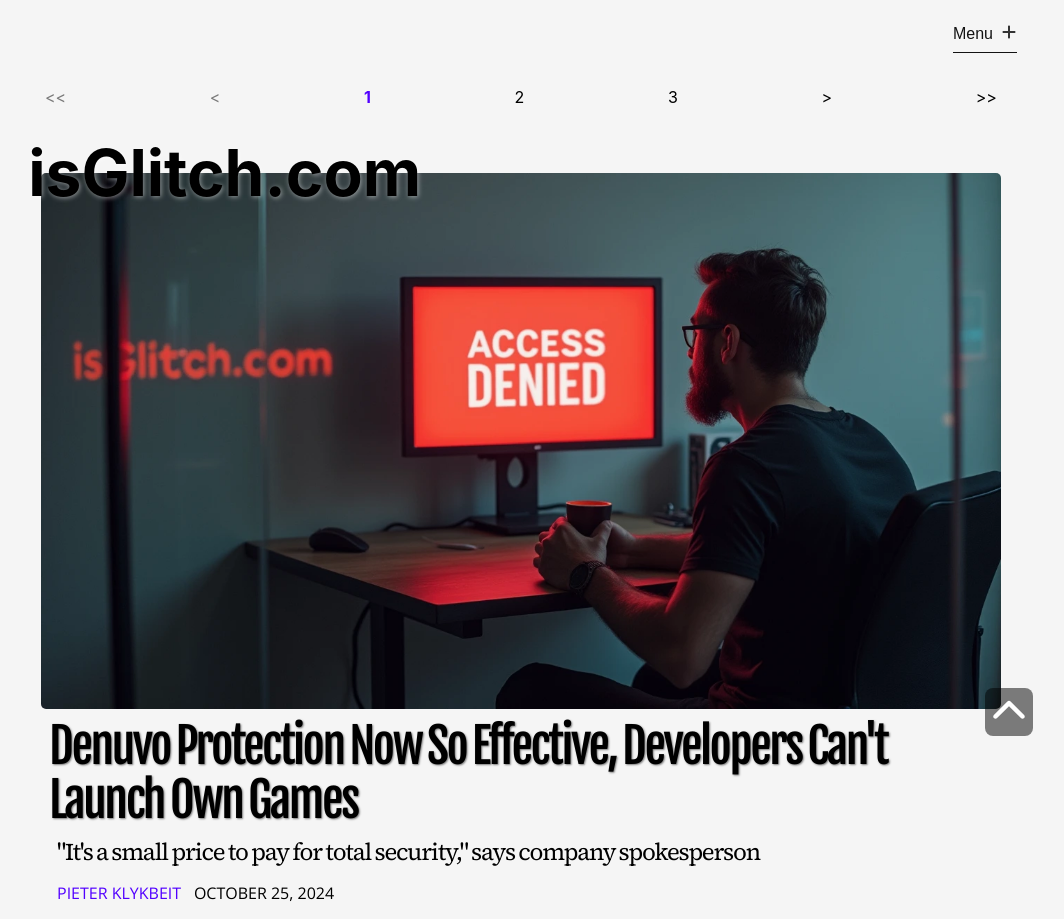
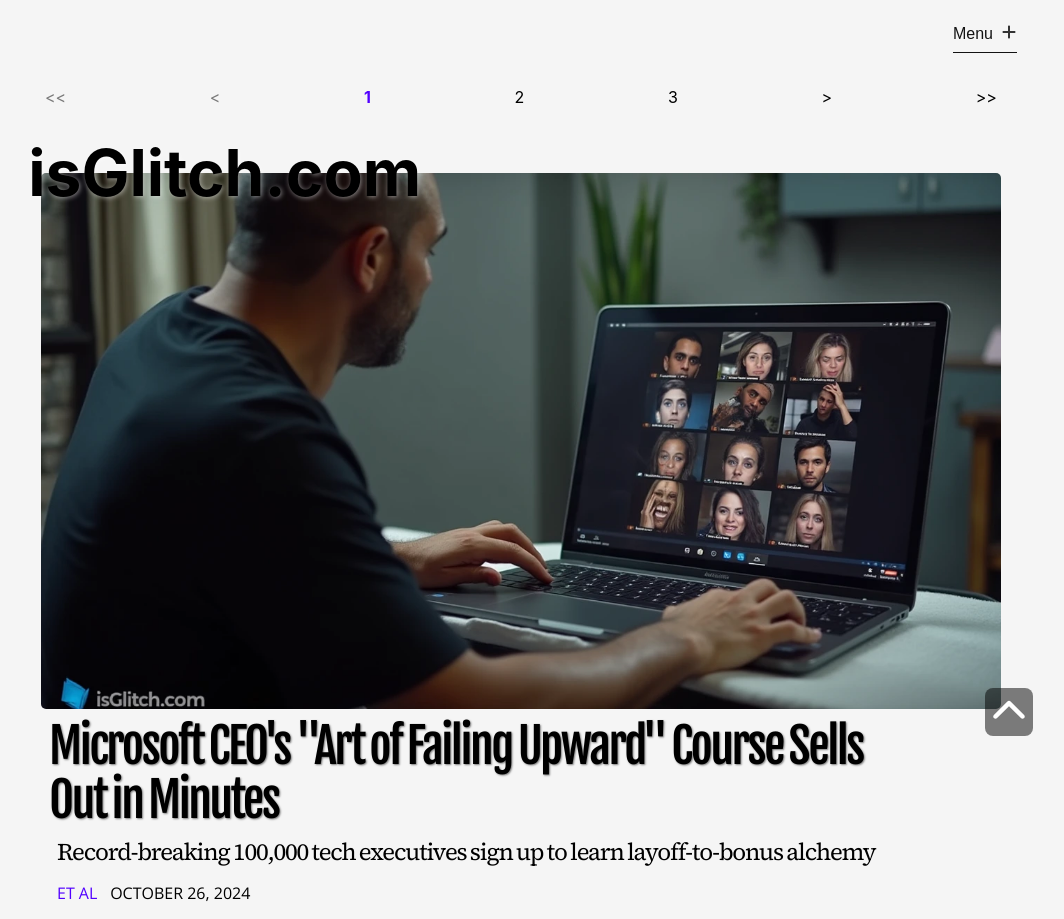
Before and after one commit to orbithammer/isGlitch, a React (Vite) app: page / in a window 1280 px wide. Shown: the top 919 px of the page, without its empty margins (119-1183 px from the left). Built offline with nearby package versions, Linux system fonts and the light colour scheme; a web font is replaced by a local one.

Commit message:
20241027 update

```diff
--- a/src/data/articles.ts
+++ b/src/data/articles.ts
@@ -4234,4 +4234,35 @@ export const articlesData = [
             `At press time, Denuvo's latest earnings report remained unreadable due to its own encryption.`,
         ]
     },
+    {
+        id: 158,
+        articleUrl: `20241026-microsoft-ceo-art`,
+        category: `tech`,
+        img: `/images/20241026-microsoft-ceo-art.webp`,
+        alt: `Satya Nadella firing employees over zoom, his macbook screen showing a Zoom grid of sad people crying.`,
+        header: `Microsoft CEO's "Art of Failing Upward" Course Sells Out in Minutes`,
+        subhead: `Record-breaking 100,000 tech executives sign up to learn layoff-to-bonus alchemy`,
+        tags: [`Microsoft`, `Satya Nadella`],
+        author: `Et Al`,
+        datePublished: new Date(2024,9,26,7),
+        articleBody: [
+            `Satya Nadella's new MasterClass on converting mass layoffs into executive compensation has become the fastest-selling online course in history, surpassing previous records held by "Web3 for Venture Capitalists" and "Mindful Meditation for Market Manipulation."`,
+
+            `The $2,999 course, titled "The Art of Failing Upward: How to Turn 2500 Lost Jobs into a $30M Bonus," features twelve modules including "Synergistic Departure Acceleration Initiatives" and "Human Capital Optimization Through Strategic Talent Liberation."`,
+
+            `"The secret is timing," Nadella explains in the course trailer. "Thursday afternoons are optimal for deactivating employee badges – it minimizes the risk of them taking office plants, and they'll cry in traffic instead of the office." The course includes breakout sessions on maintaining composure when laid-off workers cry in Zoom breakout rooms, with special emphasis on keeping your camera professionally blurred.`,
+
+            `Early reviews praise the course's innovative frameworks, such as the proprietary algorithm for calculating how many inspirational LinkedIn quotes to include in termination emails. "The system automatically generates phrases like 'Your journey with us has been invaluable' based on years of service, with bonus content for employees over 50," explains the course description.`,
+
+            `One anonymous tech CEO, who recently achieved record-breaking employee departures while maintaining a 4.2 Glassdoor rating, called the course "transformative." "I never knew you could announce layoffs during Mental Health Awareness Month while simultaneously winning 'Best Places to Work' awards," they noted.`,
+
+            `The course's most popular module, "Revolutionary Right-Sizing Transformation Solutions," teaches executives how to redirect questions about mass terminations toward exciting AI initiatives that haven't been invented yet.`,
+
+            `"Remember," Nadella advises in the module's conclusion, "it's not a layoff, it's a 'Strategic Talent Liberation Event.' And with our complementary meditation app subscription, you'll sleep better than ever after announcing one."`,
+
+            `The course has been so successful that several other tech CEOs are developing their own MasterClasses, including "Rebranding Your Company's 'People First' Values Without Changing the Website" and "The Art of the Town Hall: How to Announce Layoffs While Looking Sad in a Patagonia Vest."`,
+
+            `Microsoft's board of directors has already pre-approved Nadella's bonus for creating the course, citing its "unprecedented contribution to executive education and bottom-line optimization through strategic workforce reduction initiatives."`,
+        ]
+    },
 ]
```
Also changed, not shown: public/images/20241026-microsoft-ceo-art.webp (added).
